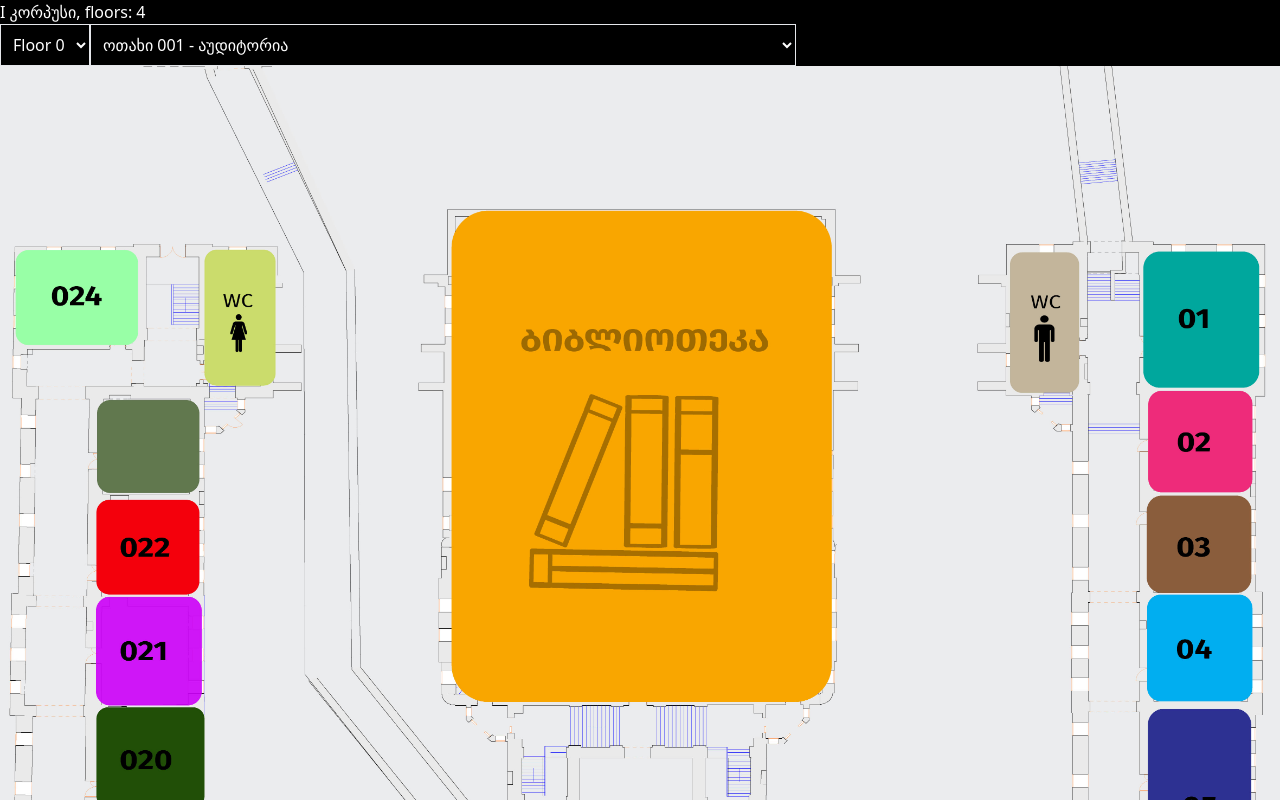
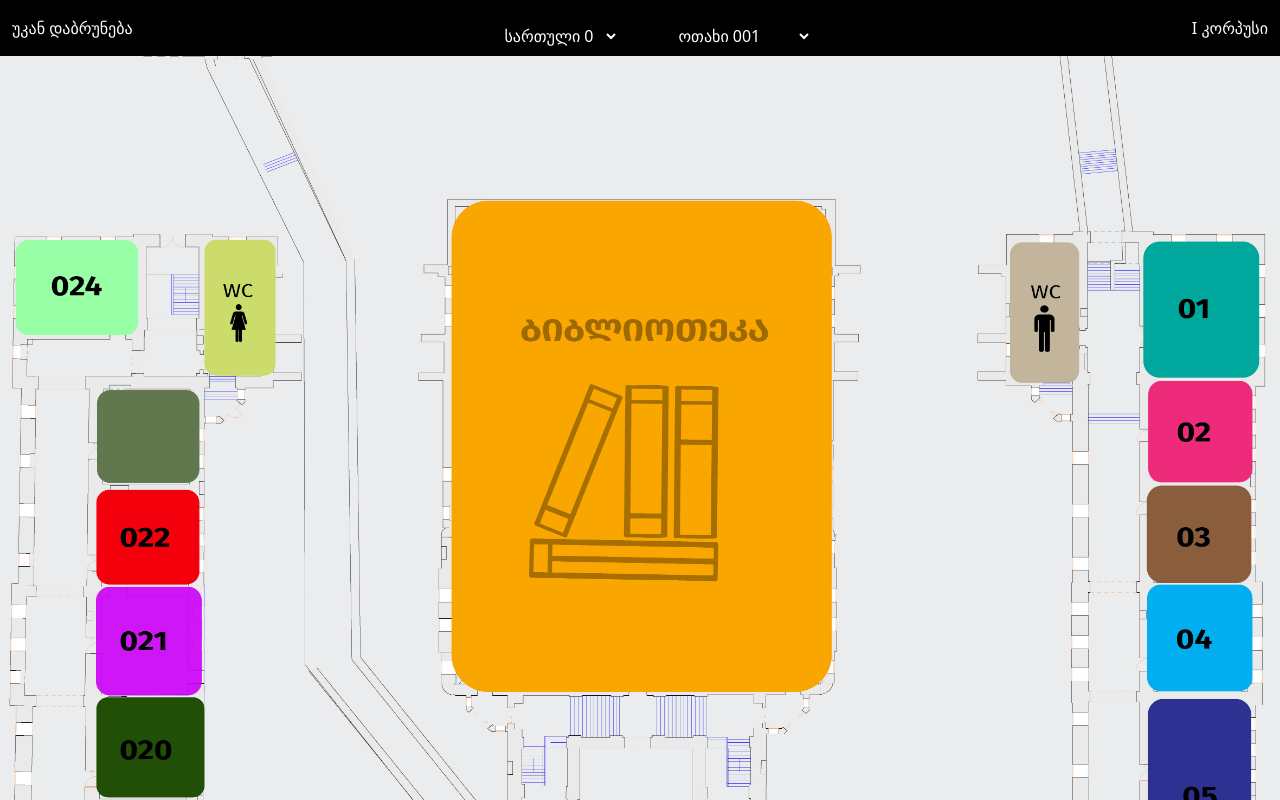
Before and after one commit to cf-x/tsu-nav, a React (Vite) app: page /1 in a window 1280 px wide. Shown: the top 800 px of the page. Built offline with nearby package versions, Linux system fonts and the light colour scheme.

Commit message:
ssssssssssss

```diff
--- a/package.json
+++ b/package.json
@@ -13,6 +13,7 @@
     "@types/leaflet": "^1.9.14",
     "@types/leaflet-routing-machine": "^3.2.8",
     "@types/react-router-dom": "^5.3.3",
+    "framer-motion": "^11.13.5",
     "leaflet": "^1.9.4",
     "leaflet-routing-machine": "^3.2.12",
     "react": "^18.3.1",
--- a/src/data/floors.tsx
+++ b/src/data/floors.tsx
@@ -31,7 +31,7 @@ const b1f0_nodes: Node[] = [
     id: 2,
     coo: [50, 230],
     closest: [1],
-    children: [24], // todo stairs, wc
+    children: [24, 999], // todo stairs, wc
   },
   {
     id: 3,
--- a/src/data/rooms.tsx
+++ b/src/data/rooms.tsx
@@ -71,15 +71,7 @@ export const rooms: Room[] = [
     description: "ნატოსა და ევროკავშირის აუდიტორია",
     floor: 0,
     building: 1,
-    coordinates: [0, 0],
-  },
-  {
-    id: 13,
-    name: "ოთახი 013",
-    description: "დაცვისა და უსაფრთხოების სამსახური",
-    floor: 0,
-    building: 1,
-    coordinates: [0, 0],
+    coordinates: [675, 625],
   },
   {
     id: 15,
@@ -87,7 +79,7 @@ export const rooms: Room[] = [
     description: "საგაგმო-საფინანსო განყოფილება",
     floor: 0,
     building: 1,
-    coordinates: [0, 0],
+    coordinates: [320, 625],
   },
   {
     id: 16,
@@ -95,7 +87,7 @@ export const rooms: Room[] = [
     description: "შესყიდვების განყოფილება",
     floor: 0,
     building: 1,
-    coordinates: [0, 0],
+    coordinates: [250, 625],
   },
   {
     id: 17,
@@ -103,7 +95,7 @@ export const rooms: Room[] = [
     description: "იურიდიული დეპარტმაენტი",
     floor: 0,
     building: 1,
-    coordinates: [0, 0],
+    coordinates: [170, 625],
   },
   {
     id: 18,
@@ -111,7 +103,7 @@ export const rooms: Room[] = [
     description: "საფინანსო დეპარტამენტი",
     floor: 0,
     building: 1,
-    coordinates: [0, 0],
+    coordinates: [50, 625],
   },
   {
     id: 19,
@@ -119,7 +111,7 @@ export const rooms: Room[] = [
     description: "საფინანსო დეპარმანტეის უფროსის მოადგილე",
     floor: 0,
     building: 1,
-    coordinates: [0, 0],
+    coordinates: [50, 575],
   },
   {
     id: 20,
@@ -127,7 +119,7 @@ export const rooms: Room[] = [
     description: "სტუდენთა ფინანსური მომსახურება",
     floor: 0,
     building: 1,
-    coordinates: [0, 0],
+    coordinates: [50, 555],
   },
   {
     id: 21,
@@ -135,7 +127,7 @@ export const rooms: Room[] = [
     description: "აუდიტორია",
     floor: 0,
     building: 1,
-    coordinates: [70, 445],
+    coordinates: [50, 445],
   },
   {
     id: 22,
@@ -143,7 +135,7 @@ export const rooms: Room[] = [
     description: "აუდიტორია",
     floor: 0,
     building: 1,
-    coordinates: [70, 385],
+    coordinates: [50, 385],
   },
   {
     id: 24,
@@ -151,7 +143,7 @@ export const rooms: Room[] = [
     description: "აუდიტორია",
     floor: 0,
     building: 1,
-    coordinates: [0, 0],
+    coordinates: [93, 230],
   },
   {
     id: 999,
--- a/src/pages/building.tsx
+++ b/src/pages/building.tsx
@@ -72,21 +72,20 @@ const Building = () => {
   );
 
   return (
-    <main>
-      <div>
-        {data.name}, floors: {floorsRange}
-      </div>
-      <div className="flex">
+    <>
+      <nav className="flex p-3 md:py-4 justify-between">
+        <a href="/" className="z-50">უკან დაბრუნება</a>
+        <div className="flex justify-center w-full fixed z-40 gap-x-4 md:gap-x-12">
           <select
             name="floor"
             id={`select-floor-${id}`}
             value={floor}
-          className="bg-black cursor-pointer p-2 border"
+            className="bg-black cursor-pointer p-2 rounded-lg"
             onChange={(e) => setFloor(Number(e.target.value))}
           >
             {floorOptions.map((floorNumber) => (
               <option key={floorNumber} value={floorNumber}>
-              Floor {floorNumber}
+                სართული {floorNumber}
               </option>
             ))}
           </select>
@@ -94,16 +93,19 @@ const Building = () => {
             name="room"
             id={`select-room-${id}`}
             value={room || 0}
-          className="bg-black cursor-pointer p-2 border"
+            className="bg-black cursor-pointer p-2 rounded-lg"
             onChange={handleRoomChange}
           >
             {floorRooms.map((r) => (
               <option key={r.id + r.name} value={r.id}>
-              {r.name} - {r.description}
+                {r.name}
               </option>
             ))}
           </select>
         </div>
+        <div>{data.name}</div>
+      </nav>
+
       <div className="relative">
         <img
           ref={imageRef}
@@ -111,17 +113,17 @@ const Building = () => {
           alt={`building ${id} floor ${floor} plan`}
         />
         {room && (
-          <svg className="absolute top-0 left-0 w-full h-full pointer-events-none">
+          <svg className="absolute top-0 left-0 w-full h-full pointer-events-none animate-pulse">
             <path
               d={drawNodes(room)}
               stroke="red"
-              strokeWidth="2"
+              strokeWidth="4"
               fill="transparent"
-            />
+            ></path>
           </svg>
         )}
       </div>
-    </main>
+    </>
   );
 };
 export default Building;
--- /dev/null
+++ b/src/pages/index.tsx
@@ -0,0 +1,5 @@
+export default function Home() {
+  return <div>
+
+  </div>;
+}
--- a/src/utils/path.tsx
+++ b/src/utils/path.tsx
@@ -2,7 +2,7 @@ import { floors } from "../data/floors";
 
 export function nodes(b: number, fl: number, room: number): [number, number][] {
   const result: [number, number][] = [];
-  const visited: Set<number> = new Set();
+  const history: number[] = [];
   const floor = floors.find(
     (floor) => floor.floor === fl && floor.building === b
   );
@@ -14,7 +14,7 @@ export function nodes(b: number, fl: number, room: number): [number, number][] {
   const queue: { path: number[]; currentNode: number }[] = [];
 
   floor.entrances.forEach((entranceIndex) => {
-    visited.add(entranceIndex);
+    history.push(entranceIndex);
     queue.push({ path: [entranceIndex], currentNode: entranceIndex });
   });
 
@@ -25,15 +25,16 @@ export function nodes(b: number, fl: number, room: number): [number, number][] {
     if (!current) {
       continue;
     }
-
     if (current.children.includes(room)) {
+      console.log(history);
+      const i = floor.nodes[currentNode].closest[0];
+      if (i) result.push(floor.nodes[i].coo);
       result.push(floor.nodes[currentNode].coo);
       return result;
     }
-
     current.closest.forEach((neighbor) => {
-      if (!visited.has(neighbor)) {
-        visited.add(neighbor);
+      if (!history.includes(neighbor)) {
+        history.push(neighbor);
         queue.push({ path: [...path, neighbor], currentNode: neighbor });
       }
     });
```
Also changed, not shown: src/index.css (+5 -5 lines), 1 other file (tests, documents, lock files or other folders). Lines whose indentation alone changed are shown as unchanged.
